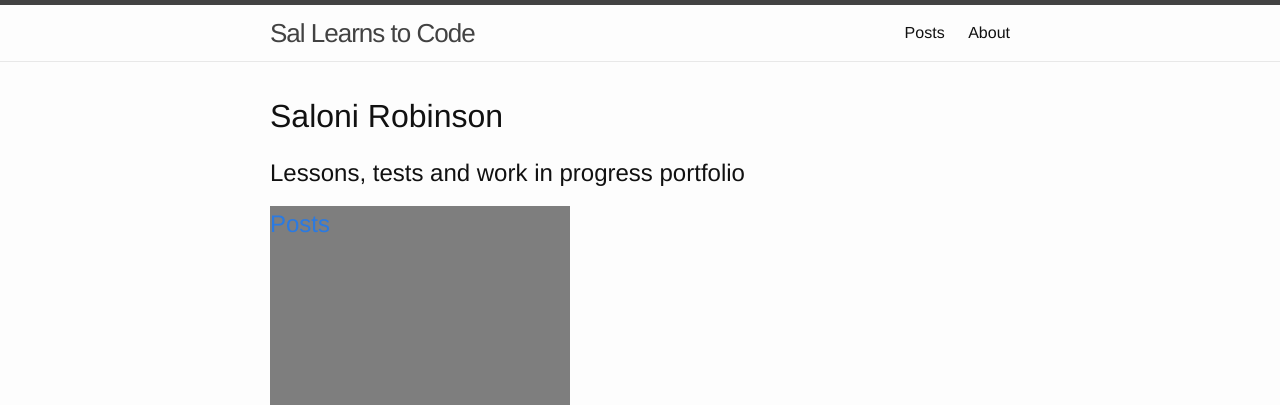
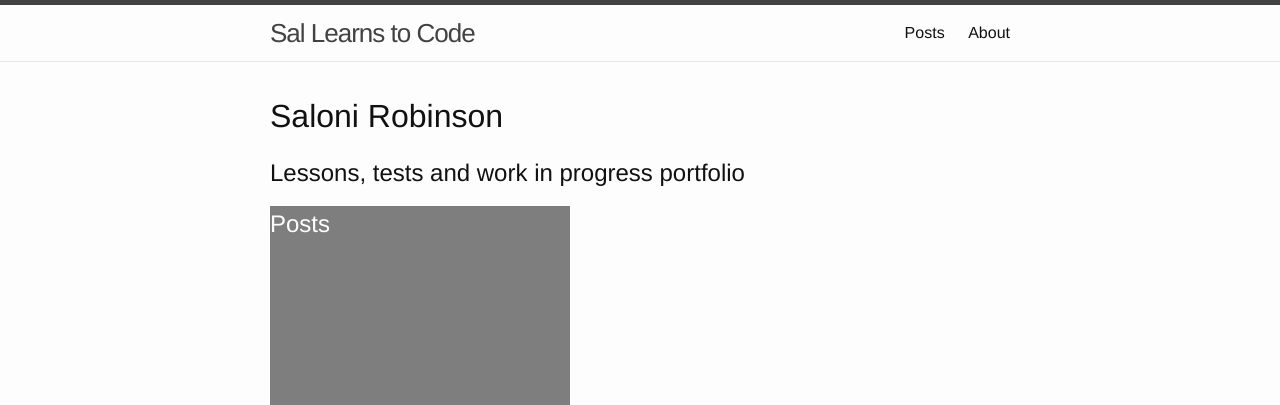
Before and after one commit to saloni1990/saloni1990.github.io, a Jekyll site: the page built from index.html, in a window 1280 px wide. Shown: the top 405 px of the page. Built offline with Jekyll 4.4.1, drawn with Linux system fonts in a browser that asks for light colours.

Commit message:
Update main.scss

```diff
--- a/css/main.scss
+++ b/css/main.scss
@@ -34,6 +34,9 @@ $on-laptop:        800px;
     width: 300px;
     background-color: rgba(0,0,0,0.5);
 }
+.left a {
+    color: #FFFFFF;
+}
 
 // Use media queries like this:
 // @include media-query($on-palm) {
```
